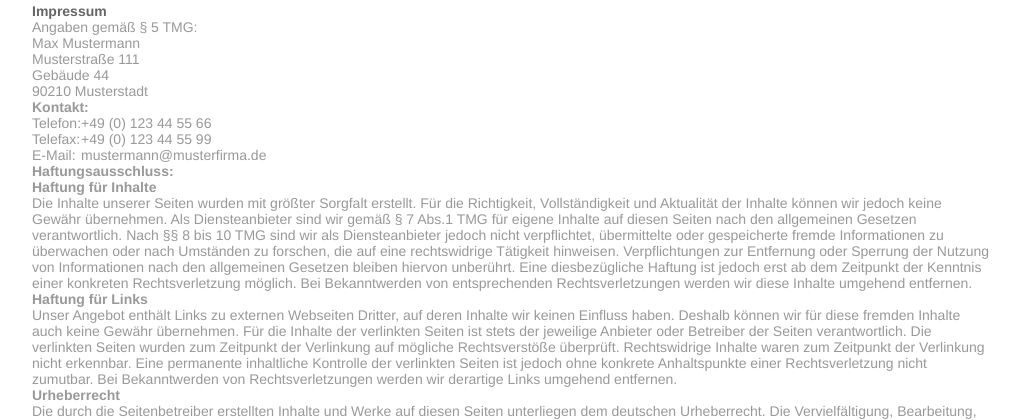
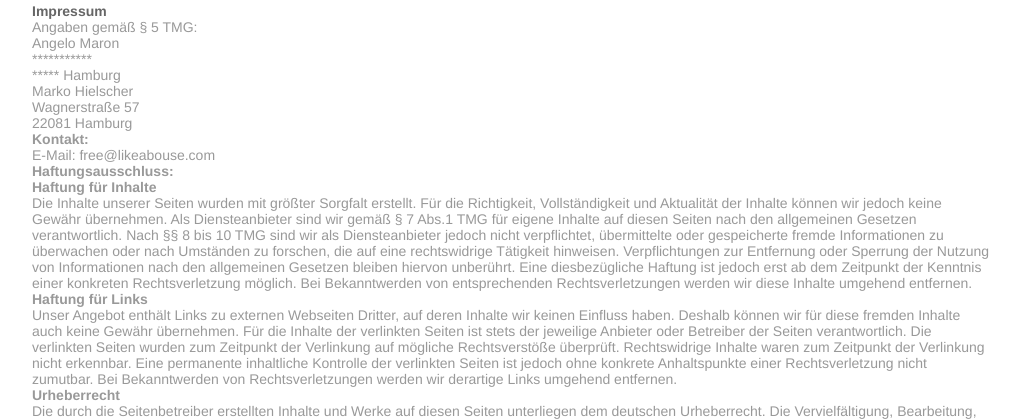
Before and after one commit to MrRaffnix/likeabouse.com, a Rails app: page /impressum in a window 1280 px wide. Shown: the part 82-502 px from the top of the page, without its empty margins (128-1147 px from the left). Run offline with Rails 7, Linux system fonts and the light colour scheme; style sheets or scripts are compiled from the project's sources; parts of the project's set-up code (start-up, migrations or seed data) failed here and were passed over; some libraries are stand-ins or nearby versions.

Commit message:
pt:31705753 added some data to impressum

```diff
--- a/app/views/shared/impressum.html.haml
+++ b/app/views/shared/impressum.html.haml
@@ -2,31 +2,21 @@
 %p
   Angaben gemäß § 5 TMG:
 %p
-  Max Mustermann
+  Angelo Maron
   %br/
-  Musterstraße 111
+  ***********
   %br/
-  Gebäude 44
+  ***** Hamburg
   %br/
-  90210 Musterstadt
+%p
+  Marko Hielscher
+  %br/
+  Wagnerstraße 57
+  %br/
+  22081 Hamburg
   %br/
 %h2 Kontakt:
-%table
-  %tr
-    %td
-      %p Telefon:
-    %td
-      %p +49 (0) 123 44 55 66
-  %tr
-    %td
-      %p Telefax:
-    %td
-      %p +49 (0) 123 44 55 99
-  %tr
-    %td
-      %p E-Mail:
-    %td
-      %p mustermann@musterfirma.de
+%p E-Mail: free@likeabouse.com
 %h2 Haftungsausschluss:
 %p
   %strong Haftung für Inhalte
@@ -43,7 +33,6 @@
 %p Wir weisen darauf hin, dass die Datenübertragung im Internet (z.B. bei der Kommunikation per E-Mail) Sicherheitslücken aufweisen kann. Ein lückenloser Schutz der Daten vor dem Zugriff durch Dritte ist nicht möglich.
 %p Der Nutzung von im Rahmen der Impressumspflicht veröffentlichten Kontaktdaten durch Dritte zur Übersendung von nicht ausdrücklich angeforderter Werbung und Informationsmaterialien wird hiermit ausdrücklich widersprochen. Die Betreiber der Seiten behalten sich ausdrücklich rechtliche Schritte im Falle der unverlangten Zusendung von Werbeinformationen, etwa durch Spam-Mails, vor.
 %p
-%p
   %strong Datenschutzerklärung für die Nutzung von Facebook-Plugins (Like-Button)
 %p
   Auf unseren Seiten sind Plugins des sozialen Netzwerks Facebook, 1601 South California Avenue, Palo Alto, CA 94304, USA integriert. Die Facebook-Plugins erkennen Sie an dem Facebook-Logo oder dem "Like-Button" ("Gefällt mir") auf unserer Seite. Eine Übersicht über die Facebook-Plugins finden Sie hier:
@@ -53,7 +42,6 @@
   Wenn Sie unsere Seiten besuchen, wird über das Plugin eine direkte Verbindung zwischen Ihrem Browser und dem Facebook-Server hergestellt. Facebook erhält dadurch die Information, dass Sie mit Ihrer IP-Adresse unsere Seite besucht haben. Wenn Sie den Facebook "Like-Button" anklicken während Sie in Ihrem Facebook-Account eingeloggt sind, können Sie die Inhalte unserer Seiten auf Ihrem Facebook-Profil verlinken. Dadurch kann Facebook den Besuch unserer Seiten Ihrem Benutzerkonto zuordnen. Wir weisen darauf hin, dass wir als Anbieter der Seiten keine Kenntnis vom Inhalt der übermittelten Daten sowie deren Nutzung durch Facebook erhalten. Weitere Informationen hierzu finden Sie in der Datenschutzerklärung von facebook unter
   %a{:href => "http://de-de.facebook.com/policy.php", :target => "_blank"} http://de-de.facebook.com/policy.php
 %p Wenn Sie nicht wünschen, dass Facebook den Besuch unserer Seiten Ihrem Facebook-Nutzerkonto zuordnen kann, loggen Sie sich bitte aus Ihrem Facebook-Benutzerkonto aus.
-%p
 %p
   %strong Datenschutzerklärung für die Nutzung von Google +1
 %p
@@ -67,7 +55,6 @@
   %i Verwendung der erfassten Informationen:
   %br/
   Neben den oben erläuterten Verwendungszwecken werden die von Ihnen bereitgestellten Informationen gemäß den geltenden Google-Datenschutzbestimmungen genutzt. Google veröffentlicht möglicherweise zusammengefasste Statistiken über die +1-Aktivitäten der Nutzer bzw. gibt diese an Nutzer und Partner weiter, wie etwa Publisher, Inserenten oder verbundene Websites.
-%p
 %p
   %strong Datenschutzerklärung für die Nutzung von Twitter
 %p Auf unseren Seiten sind Funktionen des Dienstes Twitter eingebunden. Diese Funktionen werden angeboten durch die Twitter Inc., 795 Folsom St., Suite 600, San Francisco, CA 94107, USA. Durch das Benutzen von Twitter und der Funktion "Re-Tweet" werden die von Ihnen besuchten Webseiten mit Ihrem Twitter-Account verknüpft und anderen Nutzern bekannt gegeben. Dabei werden auch Daten an Twitter übertragen.
```
